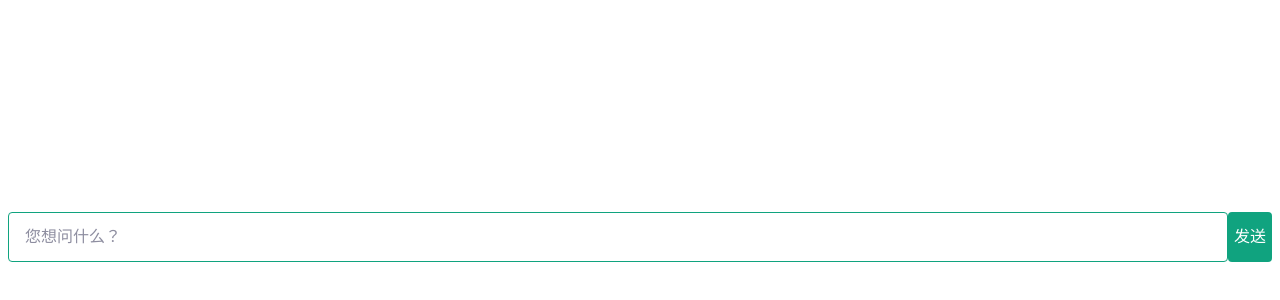
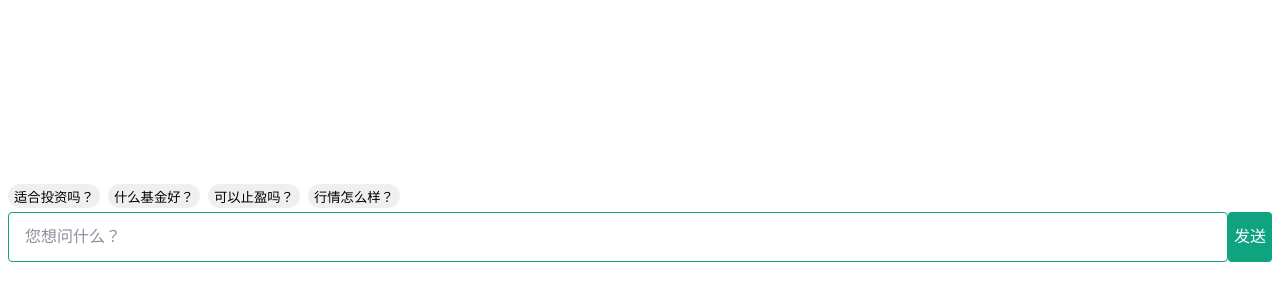
Before and after one commit to alphawillian/chatJS, a Next.js app: page /chat in a window 1280 px wide. Shown: the part 534-834 px from the top of the page. Built offline with nearby package versions, Linux system fonts and the light colour scheme; a web font is replaced by a local one.

Commit message:
feat:添加快速输入

```diff
--- a/pages/chat.js
+++ b/pages/chat.js
@@ -3,9 +3,8 @@
  * @Description: 文件描述
  * @Date: 2023-02-07 19:55:56
  * @LastEditors: willian126@126.com
- * @LastEditTime: 2023-02-07 20:42:08
+ * @LastEditTime: 2023-02-08 11:12:10
  */
-import Head from "next/head";
 import { useState } from "react";
 import styles from "./chat.module.scss";
 import MyDialog from './components/MyDialog'
@@ -13,6 +12,22 @@ import MyDialog from './components/MyDialog'
 export default function Home() {
   const [animalInput, setAnimalInput] = useState("");
   const [result, setResult] = useState();
+
+  const quickInputArr = [
+    {
+      code: '01',
+      text: '适合投资吗？'
+    }, {
+      code: '02',
+      text: '什么基金好？'
+    }, {
+      code: '01',
+      text: '可以止盈吗？'
+    }, {
+      code: '02',
+      text: '行情怎么样？'
+    }
+  ]
 
   async function onSubmit(event) {
     event.preventDefault();
@@ -47,6 +62,22 @@ export default function Home() {
     }
   }
 
+  const quickInput = (code) => {
+    console.log('code:', code)
+    let text = ''
+    const quickItem = quickInputArr.find((item) => {
+      return item.code === code
+    })
+    console.log('quickItem.text:', quickItem.text)
+    setAnimalInput(quickItem.text)
+    // switch (code) {
+    //   case '01':
+    //     break;
+    //   case '02':
+    //     break;
+    // }
+  }
+
   return (
     <div>
 
@@ -55,11 +86,21 @@ export default function Home() {
           result && result
               .filter(item => item.display)
               .map(item => {
-                return <MyDialog type={item.type} text={item.text}></MyDialog>
+                return <MyDialog type={item.type} text={item.text} />
               })
         }
         <div>{JSON.stringify(result)}</div>
-        <form onSubmit={onSubmit} className={styles.footer}>
+        <div className={styles.footer}>
+          <div className={styles.quickInput}>
+            <div className={styles.in}>
+              {
+                quickInputArr.map((item, index) => {
+                  return <button key={index} onClick={() => quickInput(item.code)} >{item.text}</button>
+                })
+              }
+            </div>
+          </div>
+          <form onSubmit={onSubmit} >
             <input
               type="text"
               name="animal"
@@ -69,6 +110,7 @@ export default function Home() {
             />
             <input type="submit" value="发送" />
           </form>
+        </div>
       </main>
     </div>
   );
--- a/pages/chat.module.scss
+++ b/pages/chat.module.scss
@@ -58,10 +58,36 @@
     box-sizing: border-box;
     width: 100%;
     position: fixed;
-    display: flex;
     bottom: 0;
     padding: 4px 8px;
     left: 0px;
-    // right: 8px;
+    form{
+      display: flex;
+    }
+    .quickInput{
+      width: 100%;
+      overflow-x: scroll;
+      &::-webkit-scrollbar {
+        width: 0 !important;
+        height: 0 !important;
+      }
+      .in{
+        padding: 4px 0;
+        display: flex;
+        white-space: nowrap;
+      }
+      button{
+        display: inline-block;
+        border: none;
+        out-line: none;
+        height: 24px;
+        border-radius: 12px;
+        padding: 0 6px;
+        margin-right: 8px;
+        &:nth-last-of-type(1){
+          margin-right: none;
+        }
+      }
+    }
   }
 }
--- a/pages/components/MyDialog/index.module.scss
+++ b/pages/components/MyDialog/index.module.scss
@@ -8,7 +8,6 @@
     flex-shrink: 0;
   }
   &.user{
-    justify-content: flex-end;
     flex-direction: row-reverse;
     padding-left: 50px;
     .text{
--- a/pages/index.js
+++ b/pages/index.js
@@ -1,6 +1,6 @@
 import Head from "next/head";
 import { useState } from "react";
-import styles from "./index.module.css";
+import styles from "./index.module.scss";
 
 export default function Home() {
   const [animalInput, setAnimalInput] = useState("");
```
Also changed, not shown: pages/components/MyDialog/index.js (+6 -3 lines), pages/index.module.scss (renamed from pages/index.module.css), public/Artificial intelligence.png (added), public/user_header.png (added). Lines whose indentation alone changed are shown as unchanged.
